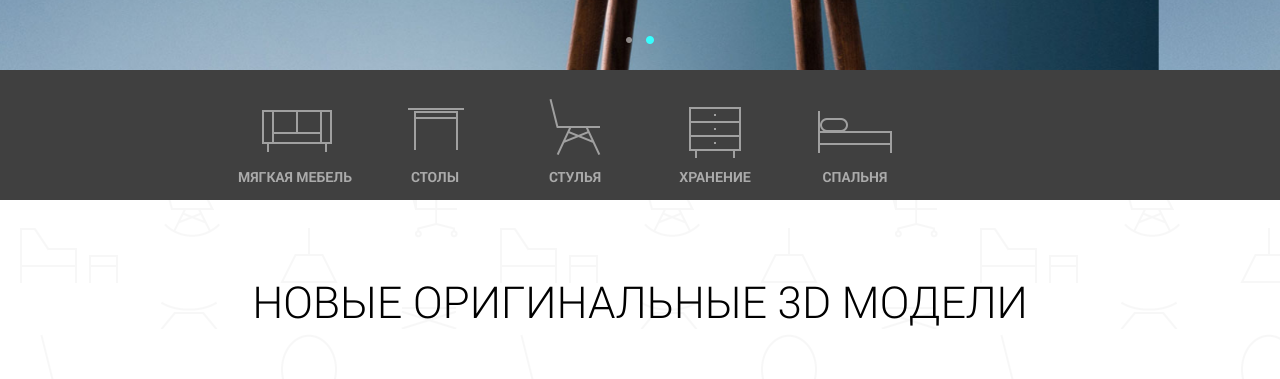
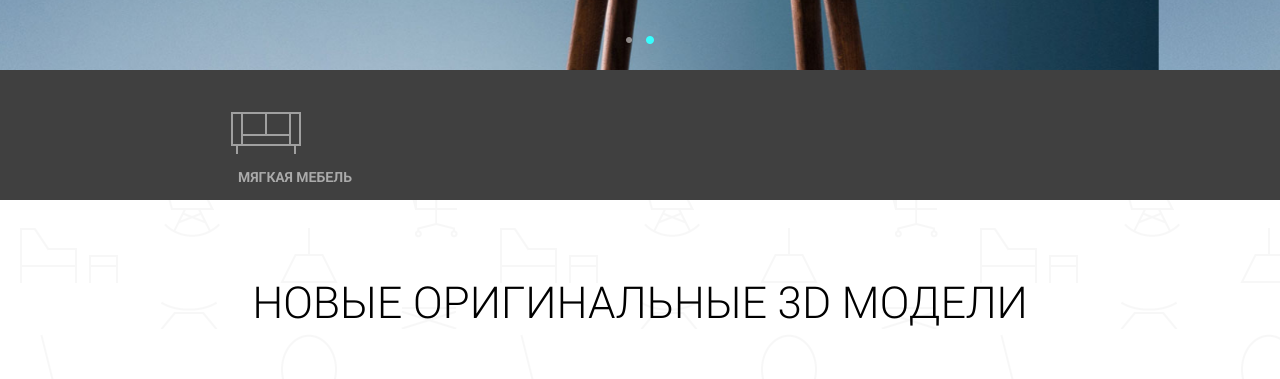
Before and after one commit to a-v-kobelev/ggport, a plain HTML site: page public_html/index.html in a window 1280 px wide. Shown: the part 543-922 px from the top of the page. Drawn offline with nearby package versions, Linux system fonts and the light colour scheme.

Commit message:
Revert "555"
This reverts commit e4e0b0d5b6e0f3f502b1d77db9c8f33af0bc6e29.

```diff
--- a/public_html/css/header.css
+++ b/public_html/css/header.css
@@ -21,7 +21,7 @@
 	overflow: hidden;
 }
 .category-container .category-slide div {
-	float: left;
+	/*float: left;*/
 	/*width: 140px;*/
 }
 .category-container .category-slide a {
--- a/public_html/js/slider.js
+++ b/public_html/js/slider.js
@@ -33,24 +33,24 @@ $(function(){
     		active: true
     	}
     });
- //    $('#category-slide').slick({
-	// 	  responsive: [
-	// 	    {
-	// 	      breakpoint: 1024,
-	// 	      settings: {
-	// 	        slidesToShow: 6,
-	// 	        slidesToScroll: 1,
-	// 	        infinite: false,
-	// 	        dots: true
-	// 	      }
-	// 	    },
-	// 	    {
-	// 	    	breakpoint: 1280,
-	// 	    	settings: "unslick"
-	// 	    }
-	// 	    // You can unslick at a given breakpoint now by adding:
-	// 	    // settings: "unslick"
-	// 	    // instead of a settings object
-	// 	]
-	// });
+    $('#category-slide').slick({
+		  responsive: [
+		    {
+		      breakpoint: 1024,
+		      settings: {
+		        slidesToShow: 6,
+		        slidesToScroll: 1,
+		        infinite: false,
+		        dots: true
+		      }
+		    },
+		    {
+		    	breakpoint: 1280,
+		    	settings: "unslick"
+		    }
+		    // You can unslick at a given breakpoint now by adding:
+		    // settings: "unslick"
+		    // instead of a settings object
+		]
+	});
 });
```
